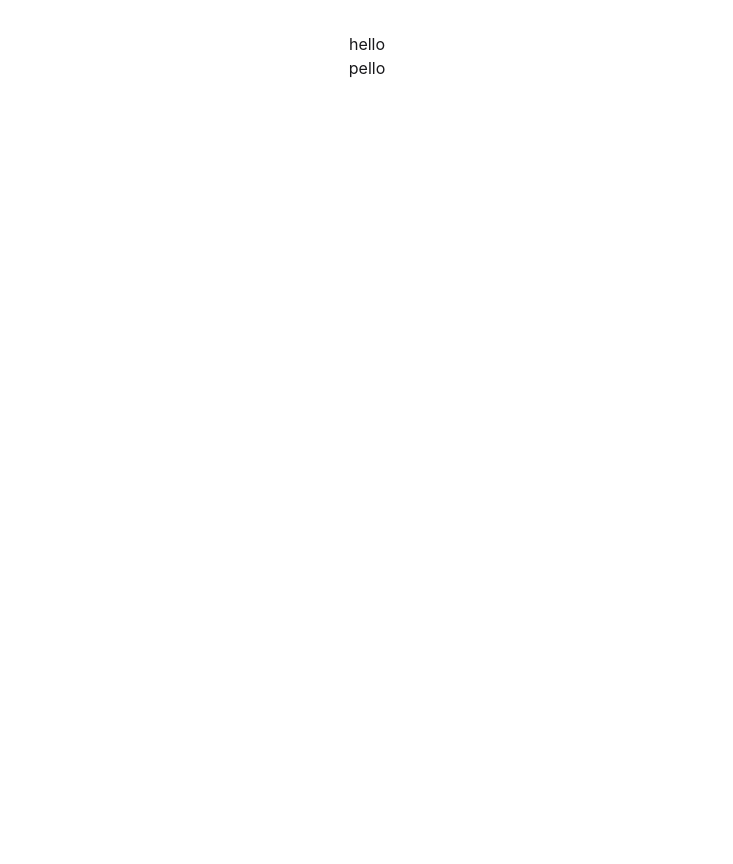
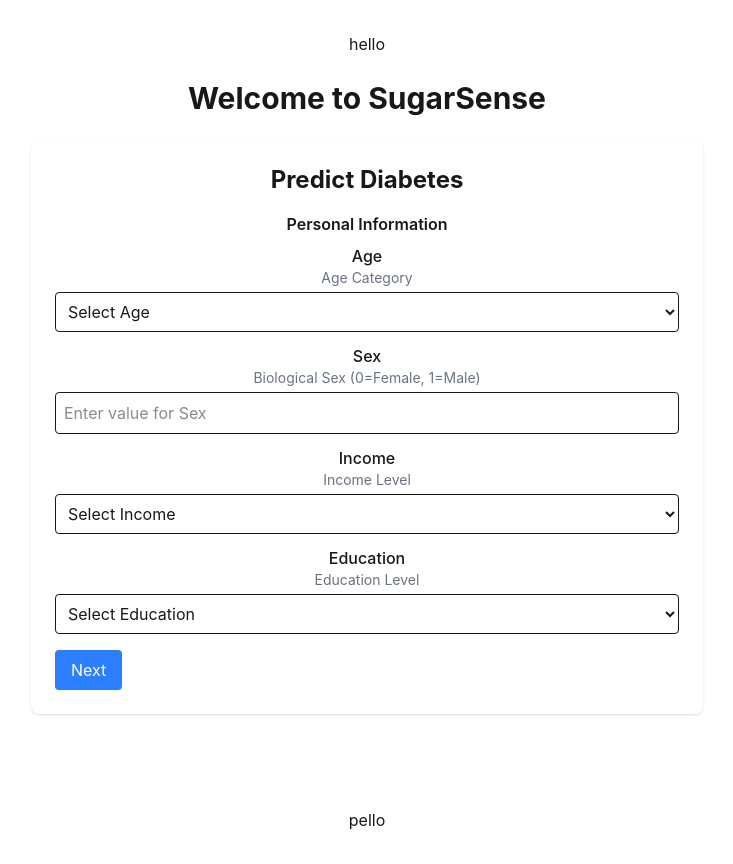
Before and after one commit to najmul19/SugarSense-Client-Web, a React (Vite) app in the folder suger-sense-frontend/: page / in a window 1280 px wide. Shown: the whole page, without its empty margins (273-1006 px from the left). Before the commit the page ends 800 px from the top, so only its background shows below. Built offline with nearby package versions, Linux system fonts and the light colour scheme.

Commit message:
complete the post and prediction ui

```diff
--- a/suger-sense-frontend/package.json
+++ b/suger-sense-frontend/package.json
@@ -11,6 +11,8 @@
   },
   "dependencies": {
     "@tailwindcss/vite": "^4.1.14",
+    "@tanstack/react-query": "^5.90.2",
+    "axios": "^1.12.2",
     "react": "^19.1.1",
     "react-dom": "^19.1.1",
     "react-router-dom": "^7.9.3"
--- a/suger-sense-frontend/src/Layouts/RootLayouts.jsx
+++ b/suger-sense-frontend/src/Layouts/RootLayouts.jsx
@@ -4,10 +4,12 @@
 
 const RootLayouts = () => {
   return (
-    <div>
-      {<Navbar></Navbar>}
-      <Outlet></Outlet>
-      {<Footer></Footer>}
+    <div className="min-h-screen flex flex-col">
+      <Navbar />
+      <main className="flex-1">
+        <Outlet />
+      </main>
+      <Footer />
     </div>
   );
 };
--- /dev/null
+++ b/suger-sense-frontend/src/Pages/Home/Home/Home.jsx
@@ -0,0 +1,12 @@
+import PredictionForm from "../../../components/PredictionForm";
+
+const Home = () => {
+  return (
+    <div className="p-6">
+      <h1 className="text-3xl font-bold mb-6">Welcome to SugarSense</h1>
+       <PredictionForm></PredictionForm>
+    </div>
+  );
+};
+
+export default Home;
--- a/suger-sense-frontend/src/Routes/Routes.jsx
+++ b/suger-sense-frontend/src/Routes/Routes.jsx
@@ -1,9 +1,17 @@
 import { createBrowserRouter } from "react-router-dom";
 import RootLayouts from "../Layouts/RootLayouts";
+import PredictionForm from "../components/PredictionForm";
+import Home from "../Pages/Home/Home/Home";
 
 export const router = createBrowserRouter([
   {
     path: "/",
     Component: RootLayouts,
+    children: [
+      {
+        index: true,
+        Component: Home
+      }
+    ]
   },
 ]);
--- /dev/null
+++ b/suger-sense-frontend/src/api/axiosInstance.js
@@ -0,0 +1,7 @@
+import axios from "axios";
+
+const axiosInstance = axios.create({
+  baseURL: "http://localhost:5000/api",
+});
+
+export default axiosInstance;
--- /dev/null
+++ b/suger-sense-frontend/src/components/PredictionForm.jsx
@@ -0,0 +1,132 @@
+import { useState } from "react";
+import { usePrediction } from "../hooks/usePrediction";
+import ResultCard from "./ResultCard";
+
+const formSections = [
+  { title: "Personal Information", fields: ["Age", "Sex", "Income", "Education"] },
+  { title: "Health Metrics", fields: ["BMI", "GenHlth", "HighBP", "HighChol", "CholCheck"] },
+  { title: "Lifestyle Factors", fields: ["PhysActivity", "HvyAlcoholConsump", "Smoker", "Veggies", "Fruits"] },
+  { title: "Medical History", fields: ["HeartDiseaseorAttack", "Stroke", "DiffWalk", "AnyHealthcare"] },
+];
+
+const fieldLabels = {
+  GenHlth: "General Health (1=Excellent, 5=Poor)",
+  HighBP: "High Blood Pressure (0=No, 1=Yes)",
+  BMI: "Body Mass Index",
+  Age: "Age Category",
+  HighChol: "High Cholesterol (0=No, 1=Yes)",
+  CholCheck: "Cholesterol Check in 5 Years (0=No, 1=Yes)",
+  Income: "Income Level",
+  Sex: "Biological Sex (0=Female, 1=Male)",
+  HeartDiseaseorAttack: "Heart Disease or Attack (0=No, 1=Yes)",
+  HvyAlcoholConsump: "Heavy Alcohol Consumption (0=No, 1=Yes)",
+  AnyHealthcare: "Any Healthcare Coverage (0=No, 1=Yes)",
+  DiffWalk: "Difficulty Walking (0=No, 1=Yes)",
+  PhysActivity: "Physical Activity (0=No, 1=Yes)",
+  Smoker: "Smoker (0=No, 1=Yes)",
+  Veggies: "Consume Vegetables Daily (0=No, 1=Yes)",
+  Fruits: "Consume Fruits Daily (0=No, 1=Yes)",
+  Education: "Education Level",
+  Stroke: "Ever Had Stroke (0=No, 1=Yes)"
+};
+
+const fieldOptions = {
+  Age: [
+    { label: "18-24", value: 1 }, { label: "25-29", value: 2 }, { label: "30-34", value: 3 },
+    { label: "35-39", value: 4 }, { label: "40-44", value: 5 }, { label: "45-49", value: 6 },
+    { label: "50-54", value: 7 }, { label: "55-59", value: 8 }, { label: "60-64", value: 9 },
+    { label: "65-69", value: 10 }, { label: "70-74", value: 11 }, { label: "75-79", value: 12 }, { label: "80+", value: 13 }
+  ],
+  Education: [
+    { label: "No School", value: 1 }, { label: "Elementary", value: 2 }, { label: "Some High School", value: 3 },
+    { label: "High School Graduate", value: 4 }, { label: "Some College", value: 5 }, { label: "College Graduate", value: 6 }
+  ],
+  Income: [
+    { label: "Less than $10,000", value: 1 }, { label: "$10,000 - $15,000", value: 2 }, { label: "$15,000 - $20,000", value: 3 },
+    { label: "$20,000 - $25,000", value: 4 }, { label: "$25,000 - $35,000", value: 5 }, { label: "$35,000 - $50,000", value: 6 },
+    { label: "$50,000 - $75,000", value: 7 }, { label: "$75,000 or more", value: 8 }
+  ]
+};
+
+const PredictionForm = () => {
+  const initialForm = Object.keys(fieldLabels).reduce((acc, key) => ({ ...acc, [key]: "" }), {});
+  const [formData, setFormData] = useState(initialForm);
+  const [currentSection, setCurrentSection] = useState(0);
+  const [submitted, setSubmitted] = useState(false);
+  const { mutate, data, isLoading } = usePrediction();
+
+  const handleChange = (key, value) => {
+    setFormData({ ...formData, [key]: key === "BMI" ? value.toString().replace(/[^0-9.]/g, "") : Number(value) });
+  };
+
+  const handleSubmit = (e) => {
+    e.preventDefault();
+    setSubmitted(true);
+
+    // Validate all fields
+    for (const key in formData) {
+      if (formData[key] === "") {
+        alert(`Please fill in the ${key} field`);
+        return;
+      }
+    }
+
+    mutate(formData);
+  };
+
+  const section = formSections[currentSection];
+
+  return (
+    <div className="max-w-2xl mx-auto p-6 bg-white rounded-lg shadow">
+      <h2 className="text-2xl font-bold mb-4 text-center">Predict Diabetes</h2>
+
+      <div className="mb-4">
+        <h3 className="font-semibold mb-2">{section.title}</h3>
+        {section.fields.map((key) => (
+          <div key={key} className="mb-3">
+            <label className="block font-medium">{key}</label>
+            <p className="text-sm text-gray-500 mb-1">{fieldLabels[key]}</p>
+
+            {fieldOptions[key] ? (
+              <select
+                value={formData[key]}
+                onChange={(e) => handleChange(key, e.target.value)}
+                className="w-full border p-2 rounded"
+              >
+                <option value="">Select {key}</option>
+                {fieldOptions[key].map((opt) => (
+                  <option key={opt.value} value={opt.value}>{opt.label}</option>
+                ))}
+              </select>
+            ) : (
+              <input
+                type="text"
+                value={formData[key]}
+                onChange={(e) => handleChange(key, e.target.value)}
+                className={`w-full border p-2 rounded ${submitted && formData[key] === "" ? "border-red-500" : ""}`}
+                placeholder={`Enter value for ${key}`}
+              />
+            )}
+          </div>
+        ))}
+      </div>
+
+      <div className="flex justify-between">
+        {currentSection > 0 && (
+          <button className="px-4 py-2 bg-gray-300 rounded" onClick={() => setCurrentSection(currentSection - 1)}>Previous</button>
+        )}
+        {currentSection < formSections.length - 1 ? (
+          <button className="px-4 py-2 bg-blue-500 text-white rounded" onClick={() => setCurrentSection(currentSection + 1)}>Next</button>
+        ) : (
+          <button className="px-4 py-2 bg-green-500 text-white rounded" onClick={handleSubmit}>
+            {isLoading ? "Predicting..." : "Predict"}
+          </button>
+        )}
+      </div>
+
+      {data && <ResultCard result={data.data.prediction} />}
+    </div>
+  );
+};
+
+export default PredictionForm;
--- /dev/null
+++ b/suger-sense-frontend/src/components/ResultCard.jsx
@@ -0,0 +1,11 @@
+const ResultCard = ({ result }) => {
+  return (
+    <div className="mt-6 p-4 bg-green-100 text-center rounded-xl shadow">
+      <h3 className="text-xl font-semibold">
+        Prediction Result: {result || "No result yet"}
+      </h3>
+    </div>
+  );
+};
+
+export default ResultCard;
--- /dev/null
+++ b/suger-sense-frontend/src/hooks/usePrediction.js
@@ -0,0 +1,12 @@
+
+import { useMutation } from "@tanstack/react-query";
+import axiosInstance from "../api/axiosInstance";
+
+export const usePrediction = () => {
+  return useMutation({
+    mutationFn: async (data) => {
+      const res = await axiosInstance.post("/predict", data);
+      return res.data;
+    },
+  });
+};
--- a/suger-sense-frontend/src/main.jsx
+++ b/suger-sense-frontend/src/main.jsx
@@ -5,9 +5,14 @@
 
 import { RouterProvider } from "react-router-dom";
 import { router } from "./Routes/Routes.jsx";
+import { QueryClient, QueryClientProvider } from "@tanstack/react-query";
 
+const queryClient = new QueryClient()
 createRoot(document.getElementById("root")).render(
   <StrictMode>
-    <RouterProvider router={router} />
+    {/* <RouterProvider router={router} /> */}
+     <QueryClientProvider client={queryClient}>
+      <RouterProvider router={router} fallbackElement={<div>Loading...</div>} />
+    </QueryClientProvider>
   </StrictMode>
 );
```
Also changed, not shown: 1 other file (tests, documents, lock files or other folders).
